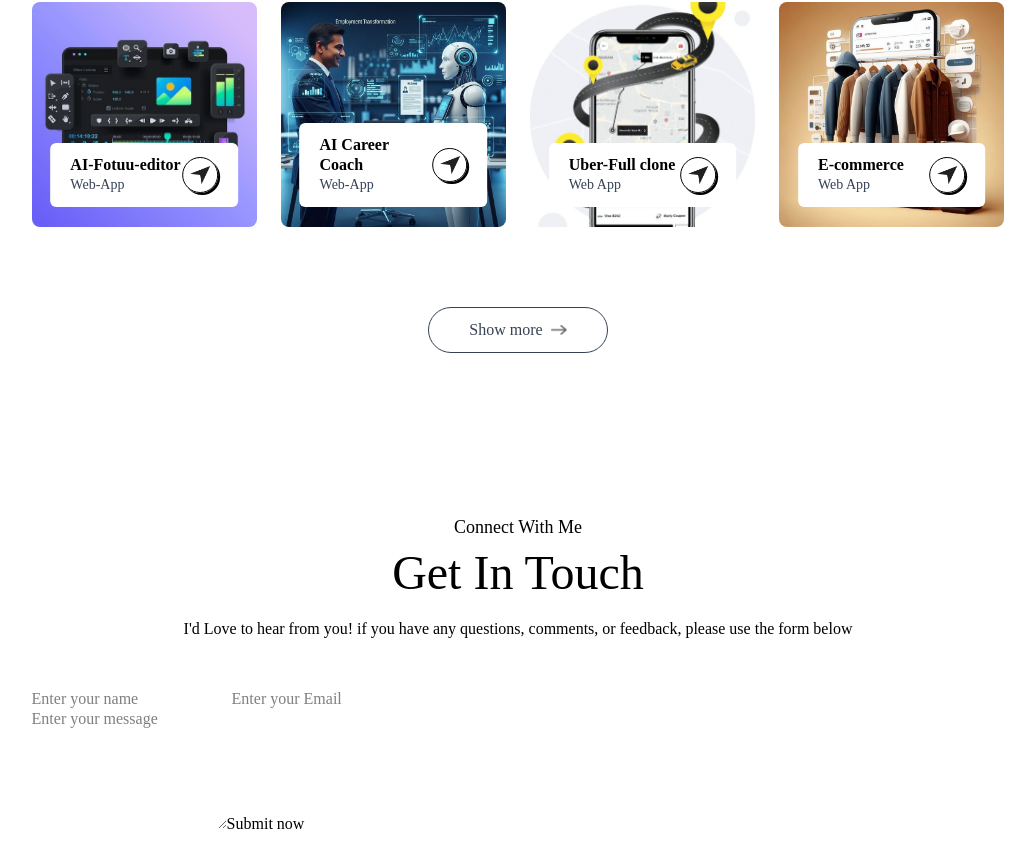
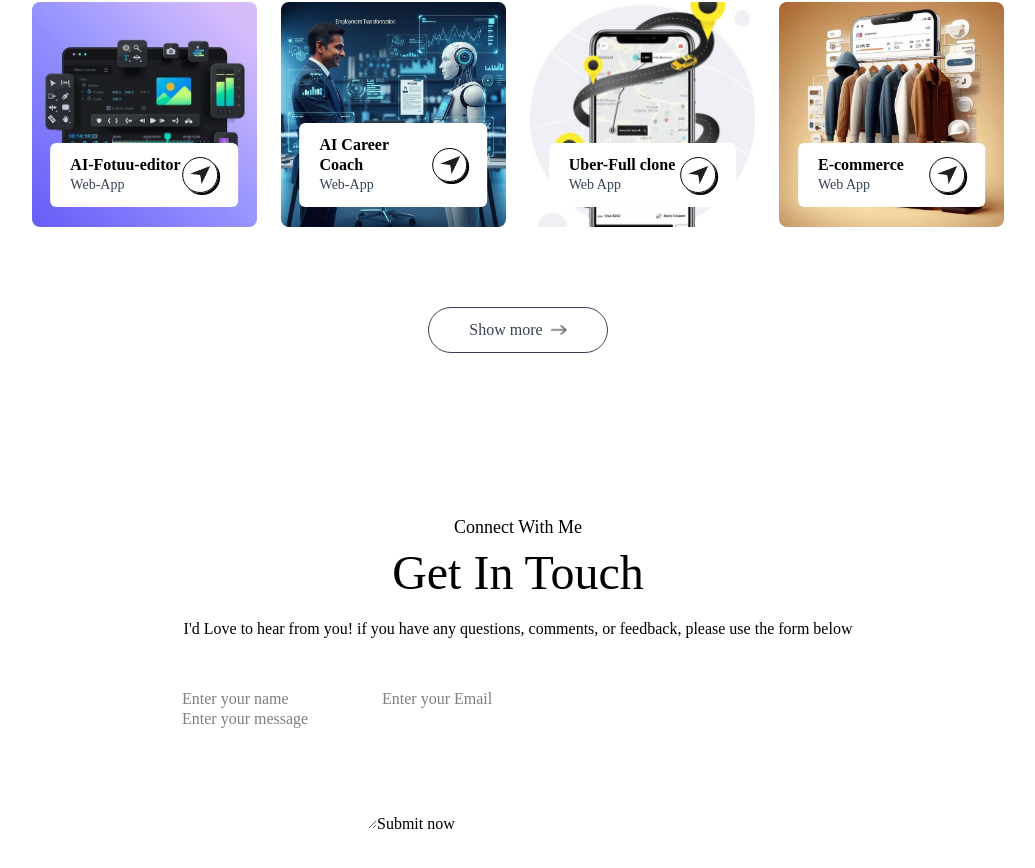
Before and after one commit to mohdasharshakeel/mohdasharshakeel-dev-portfolio, a Next.js app: page / in a window 1280 px wide. Shown: the part 2369-3237 px from the top of the page, without its empty margins (122-1157 px from the left). Built offline with nearby package versions, Linux system fonts and the light colour scheme; a web font is replaced by a local one.

Commit message:
form style

```diff
--- a/app/components/Contact.jsx
+++ b/app/components/Contact.jsx
@@ -13,7 +13,7 @@
       <p className="text-center max-w-xl sm:max-w-2xl mx-auto mt-5 mb-12 text-sm sm:text-base font-Ovo">
         I'd Love to hear from you! if you have any questions, comments, or feedback, please use the form below
       </p>
-      <form >
+      <form className='max-w-2xl mx-auto' >
         <div>
           <input type="text" placeholder='Enter your name' required />
           <input type="email" placeholder='Enter your Email' required />
```
